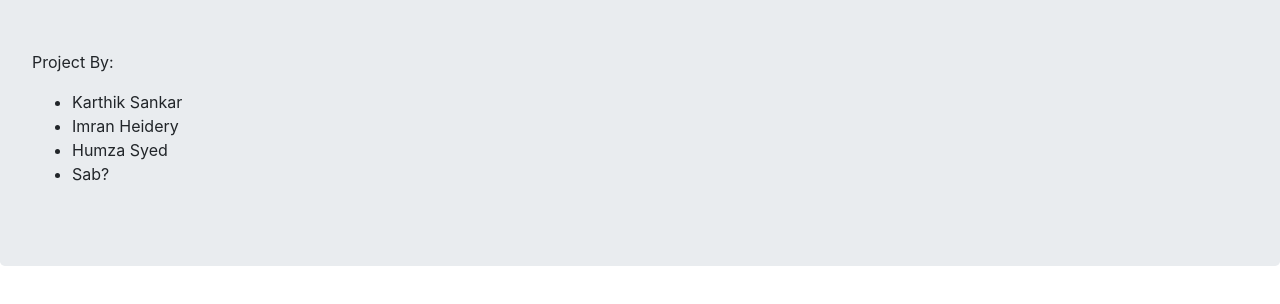
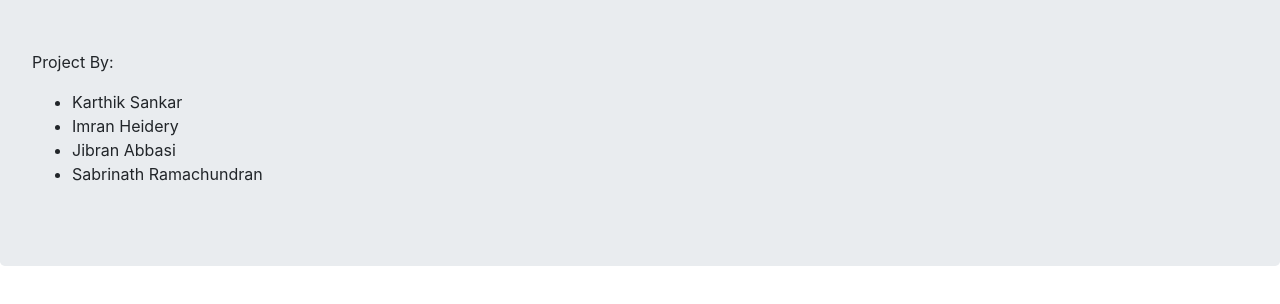
Before and after one commit to KihtrakRaknas/WEBSITE2, a plain HTML site: page index.html in a window 1280 px wide. Shown: the part 70-374 px from the top of the page. Drawn offline with nearby package versions, Linux system fonts and the light colour scheme; no server answers.

Commit message:
asdfasdf

```diff
--- a/index.html
+++ b/index.html
@@ -22,8 +22,8 @@
     <ul>
        <li>Karthik Sankar</li>
         <li>Imran Heidery</li>
-        <li>Humza Syed</li>
-        <li>Sab?</li>
+        <li>Jibran Abbasi</li>
+        <li>Sabrinath Ramachundran</li>
     </ul>
 </div>
       <script src="https://www.gstatic.com/firebasejs/4.13.0/firebase.js"></script>
```
